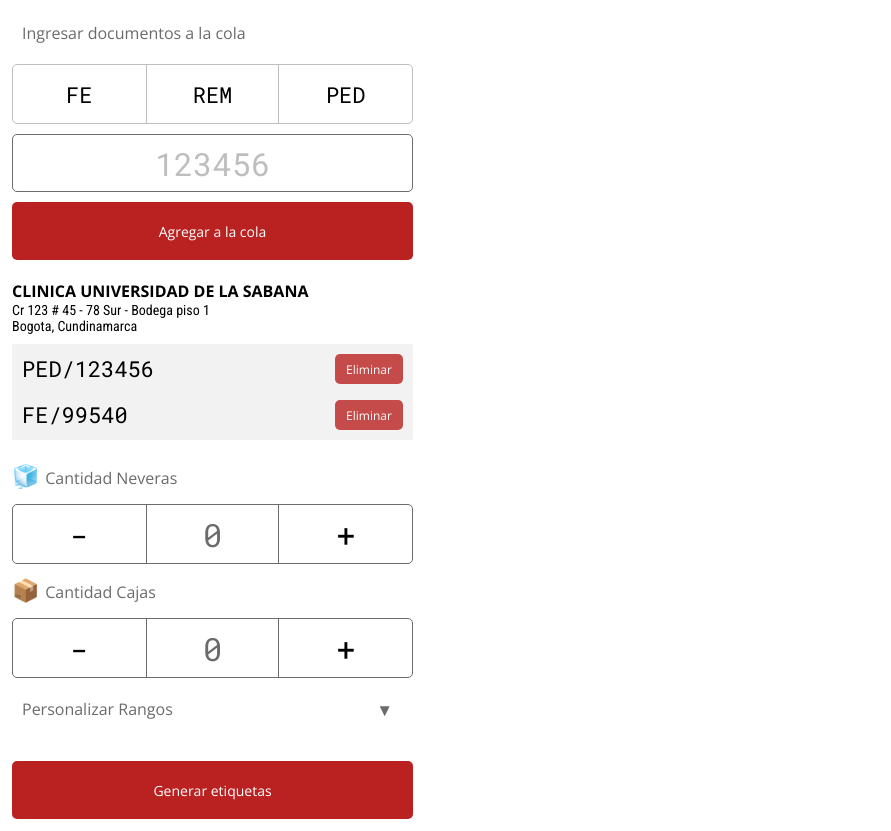
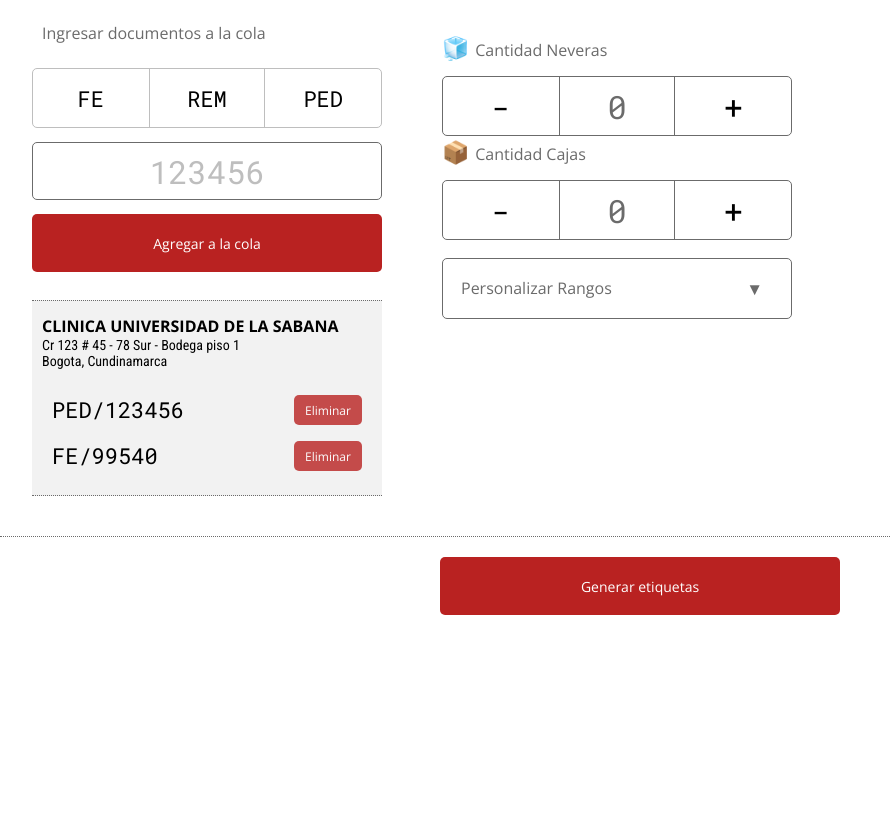
Before and after one commit to AwRoz/DdbEtiquetas, a website: page src/index.html in a window 1280 px wide. Shown: the whole page, without its empty margins (0-891 px from the left). After the commit the page ends 800 px from the top, so only its background shows below. Drawn offline with nearby package versions, Linux system fonts and the light colour scheme.

Commit message:
solucionados problemas con responsive

```diff
--- a/src/index.html
+++ b/src/index.html
@@ -90,8 +90,11 @@
             </section>
         </section>
 
-        <button class="primaryBtn">Generar etiquetas</button>
+
     </div>
+    <section class="generarEtiquetasBtnContainer">
+        <button class="primaryBtn generarEtiquetasBtn">Generar etiquetas</button>
+    </section>
 <script src="script.js"></script>
 </body>
 </html>
--- a/src/style.css
+++ b/src/style.css
@@ -15,20 +15,69 @@
     --darkBlue: #0958a25f;
 }
 
+body{
+    position: relative;
+    height: 100vh;
+}
+
+@media(min-width:700px){
+    .mainContainer{
+        max-height: 100%;
+        grid-template-columns: auto auto 1fr;
+        grid-template-rows: auto auto 1fr;
+        margin-left: 20px;
+        justify-content: start;
+        column-gap: 60px;
+    }
+
+    .mainContainer > *{
+        max-width: 350px;
+    }
+    .agregarDocumentosCola{
+        grid-column: 1;
+    }
+    .colaContainer{
+        grid-column: 1;
+    }
+    .generarEtiquetasBtnContainer{
+        height: 100px;
+        position:sticky;
+        bottom: 10px;
+        width: 100vw;
+        padding-top: 20px;
+        border-top: 1px dotted var(--darkGray);
+        background-color: var(--white);
+    }
+    .colaContainer{
+        margin-bottom: 200px;
+    }
+    .contadores{
+        grid-column: 2;
+        grid-row-start: 1;
+        grid-row-end: 4;
+        margin-top: 20px;
+    }
+}
+@media(max-width:699px){
+    .mainContainer{
+        max-width: 425px;
+        margin: 0 auto;
+        gap: 10px;
+    }
+    .generarEtiquetasBtnContainer{
+        max-width: 425px;
+        margin: 0 auto;
+        padding: 0 12px 0 12px;
+    }
+}
+
+
 .mainContainer{
     min-width: 250px;
-    max-width: 425px;
     padding: 12px;
-    display: flex;
-    flex-direction: column;
-    gap: 10px;
+    display: grid;
 }
-.mainContainer section{
-    display: flex;
-    flex-direction: column;
-    gap: 10px;
-    margin-bottom: 10px;
-}
+
 .disabled{
     display: none;
 }
@@ -49,6 +98,11 @@
 }
 
 /* ----- Document Type component ------ */
+.agregarDocumentosCola{
+    display: grid;
+    gap: 14px;
+    margin-bottom: 2.8rem;
+}
 input[type='radio']{
     display: none;
 }
@@ -115,16 +169,26 @@ input[type='radio']{
     font-family: 'Open Sans', sans-serif;
     font-size: 1.4rem;
     font-weight: 400;
+    max-width: 40rem;
 }
 .primaryBtn:hover{
     background-color: var(--ddbRed2);
 }
+.generarEtiquetasBtn{
+    display: block;
+    margin: 0 auto;
+}
+
 
 /* ----- Cola de Documentos component ------ */
 .colaContainer{
-    display: flex;
-    flex-direction: column;
+    display: grid;
     gap: 1.6rem;
+    padding: 14px 10px 14px 10px;
+    margin-bottom: 2.8rem;
+    background-color: var(--lightGray);
+    border-top: 1px dotted var(--darkGray);
+    border-bottom: 1px dotted var(--darkGray);
 }
 .colaDocumentos{
     display: flex;
@@ -217,3 +281,12 @@ input[type='radio']{
 .contador input:focus::placeholder{
     color: transparent;
 }
+.rangosContainer{
+    border:1px solid var(--darkGray);
+    padding: 8px;
+    margin-top:18px;
+    border-radius:5px;
+}
+.contadores{
+    margin-bottom: 2.8rem;
+}
```
